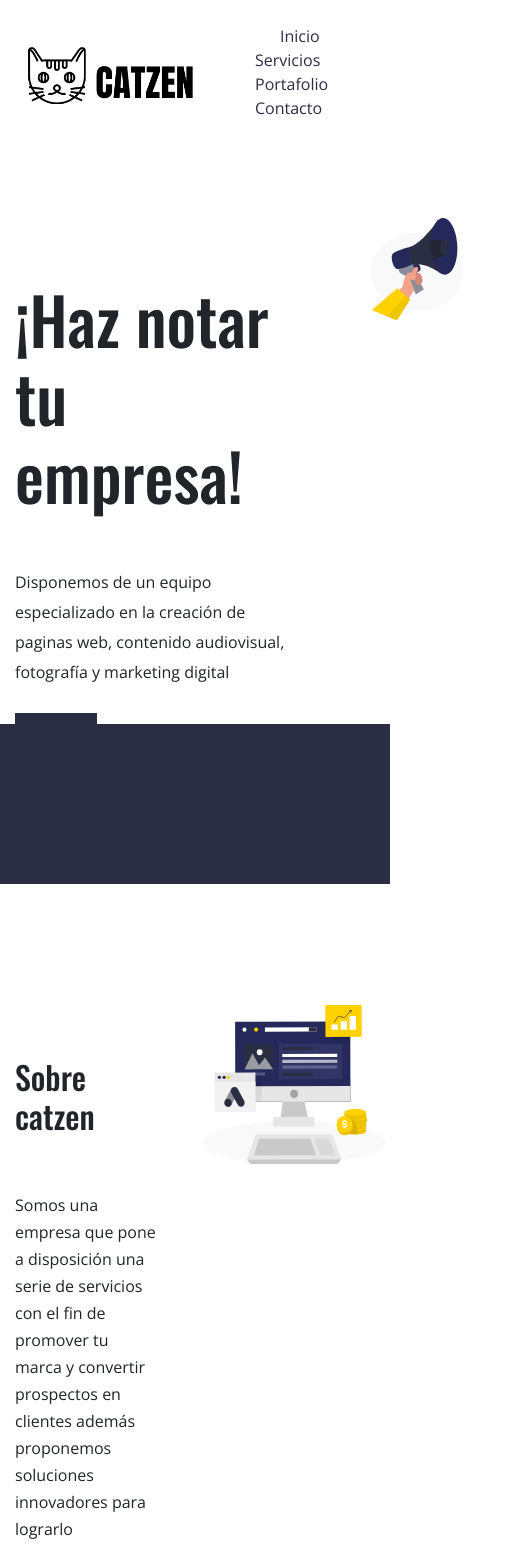
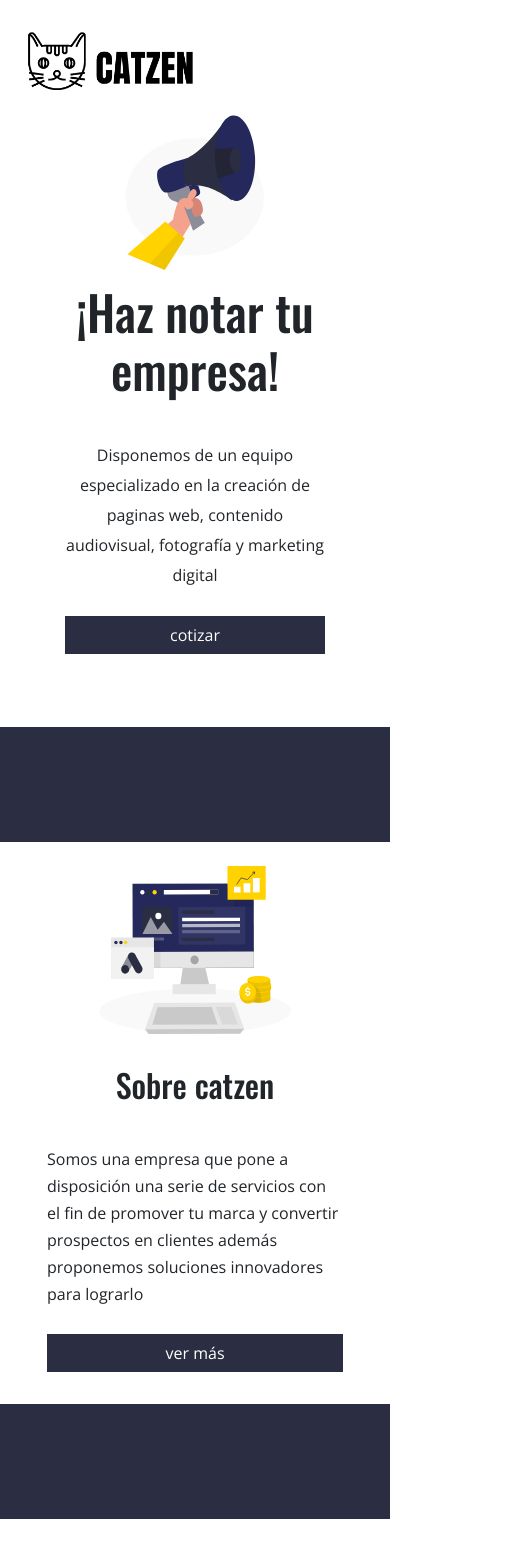
Before and after one commit to leobar37/catzenLanding, a Next.js app: page / in a window 390 px wide. Shown: the top 1567 px of the page, 513 px wide, since content can reach past the window. Built offline with nearby package versions, Linux system fonts and the light colour scheme.

Commit message:
responsive landing catzen

```diff
--- a/src/pages/index.tsx
+++ b/src/pages/index.tsx
@@ -4,9 +4,7 @@ import { Button, Container } from "react-bootstrap";
 import { Swiper, SwiperSlide } from "swiper/react";
 import SwiperCore, { Navigation } from "swiper";
 import Footer from "@components/Footer";
-
 SwiperCore.use([Navigation]);
-
 const Services = () => {
   const services: { name: string; link: string }[] = [
     {
@@ -54,7 +52,11 @@ const GaleryReson = () => {
       <h1 className="title text-center">
         ¿Ques es lo que debe tener en cuenta una empresa?
       </h1>
-      <Swiper navigation className="sllidereason" slidesPerView={1}>
+      <Swiper
+        breakpoints={{ 0: { navigation: false }, 425: { navigation: true } }}
+        className="sllidereason"
+        slidesPerView={1}
+      >
         <SwiperSlide>
           <div className="image">
             <img src="/assets/images/slider/one.jpg" alt="" />
@@ -150,7 +152,7 @@ export default function Home() {
 
       {/* take your business to next level  */}
       <Container>
-        <section className="element_info">
+        <section className="element_info two">
           <div className="element_info__text">
             <h1 className="title">LLEVA TU EMPRESA AL SIGUIENTE NIVEL</h1>
             <p className="paragraph">
@@ -165,7 +167,7 @@ export default function Home() {
           </div>
         </section>
       </Container>
-      <div className="addon_rect" style={{ marginTop: "-70px" }}></div>
+      <div className="addon_rect two" style={{ marginTop: "-70px" }}></div>
       {/* clients */}
       <section className="clients">
         <Container>
@@ -179,7 +181,13 @@ export default function Home() {
         </Container>
         <div className="addon_rect clients_slider">
           <Container>
-            <Swiper slidesPerView={4}>
+            <Swiper
+              breakpoints={{
+                1024: { slidesPerView: 4 },
+                768: { slidesPerView: 3 },
+                0: { slidesPerView: 1 },
+              }}
+            >
               <SwiperSlide>
                 <img src="/assets/images/logos/jeanpaul.png" alt="" />
               </SwiperSlide>
@@ -199,7 +207,13 @@ export default function Home() {
       {/*testimonials */}
       <section className="testimonial">
         <h1 className="title text-center text-capitalize">testimonios</h1>
-        <Swiper centeredSlides={true} slidesPerView={3}>
+        <Swiper
+          centeredSlides={true}
+          breakpoints={{
+            1024: { slidesPerView: 3 },
+            768: { slidesPerView: 2 },
+          }}
+        >
           <SwiperSlide>
             <div className="testimonial__card">
               <div className="image">
--- a/src/styles/globals.scss
+++ b/src/styles/globals.scss
@@ -6,4 +6,21 @@ body {
   padding: 0;
   margin: 0;
   font-family: $open-sans;
+  overflow-x: hidden !important;
+  font-size: 16px;
+  @include media-md {
+    font-size: 14px;
+  }
+  @include media-sm {
+    font-size: 10px;
+  }
+  @include media-ssm {
+    font-size: 8px;
+  }
 }
+
+* {
+  margin: 0;
+  padding: 0;
+  box-sizing: border-box;
+}
--- /dev/null
+++ b/src/styles/sass/_breakpoints.scss
@@ -0,0 +1,45 @@
+@mixin tablet {
+  @media only screen and (min-width: 768px) {
+    @content;
+  }
+}
+
+@mixin desktop {
+  @media only screen and (min-width: 992px) {
+    @content;
+  }
+}
+
+@mixin large {
+  @media only screen and (min-width: 1200px) {
+    @content;
+  }
+}
+@mixin media-lg {
+  @media screen and (max-width: 1200px) {
+    @content;
+  }
+}
+@mixin media-md {
+  @media screen and (max-width: 768px) {
+    @content;
+  }
+}
+
+@mixin media-sm {
+  @media screen and (max-width: 425px) {
+    @content;
+  }
+}
+
+@mixin media-ssm {
+  @media screen and (max-width: 375px) {
+    @content;
+  }
+}
+
+@mixin media_movil {
+  @media screen and (max-width: 720px) {
+    @content;
+  }
+}
--- a/src/styles/sass/_generals.scss
+++ b/src/styles/sass/_generals.scss
@@ -6,6 +6,9 @@
 }
 .title {
   font-family: $oswald;
+  @include media-sm {
+    font-size: 2rem;
+  }
 }
 
 %default_button {
@@ -28,3 +31,40 @@
     transform: scale(1.08);
   }
 }
+
+.socialIcons {
+  text-align: left;
+  a {
+    padding: 10px 10px;
+  }
+  a i {
+    font-size: 2.5rem;
+    color: white;
+  }
+  @include media-md {
+    text-align: center;
+  }
+}
+.footer {
+  background-color: $primary-color;
+  color: white;
+  .content {
+    padding: 25px 0;
+    display: flex;
+    width: 100%;
+    justify-content: space-between;
+    @include media-sm {
+      flex-direction: column;
+      align-items: center;
+      .item {
+        .title {
+          text-align: center;
+        }
+        p {
+          font-size: 1rem;
+          text-align: center;
+        }
+      }
+    }
+  }
+}
--- a/src/styles/sass/_landing.scss
+++ b/src/styles/sass/_landing.scss
@@ -1,30 +1,53 @@
 /* generlas */
 
 .menu_navbar {
+  overflow: hidden;
   a {
     text-decoration: none;
     padding: 10px 25px;
     font-weight: 400;
     // font-family: $open-sans;
   }
+
+  /* responsive  menu bar */
+
+  @include media-sm {
+    display: none;
+  }
 }
-
 .hero {
   height: 100vh;
   position: relative;
+  overflow-x: hidden;
   .addon_rect {
     width: 100%;
     height: 10rem;
     bottom: 6rem;
     position: absolute;
   }
+  /***************************responsive hero*************************************/
+  @include media-md {
+    height: 80vh;
+    .addon_rect {
+      bottom: 1rem;
+    }
+  }
+  @include media-sm {
+    height: 90vh;
+    .addon_rect {
+      bottom: 1.5rem;
+    }
+  }
+
+  /***************************responsive hero*************************************/
 }
+
 .header {
   display: flex;
   padding: 100px 0;
   &__text {
     .title {
-      font-size: 65px;
+      font-size: 5rem;
     }
     p {
       font-weight: 300;
@@ -41,6 +64,64 @@
       width: 100%;
     }
   }
+  /***************************responsive header*************************************/
+  @include media-lg {
+    .header__image {
+      img {
+        object-fit: cover;
+        transform: scale(1.4);
+      }
+    }
+  }
+  @include media-md {
+    padding: 0px 0;
+    margin: 25px 50px;
+    .header__text {
+      .title {
+        font-size: 3rem;
+      }
+    }
+    .header__image {
+      flex-basis: 100%;
+      width: 100%;
+      img {
+        margin-top: 2rem;
+        width: 160%;
+        margin-left: -50px;
+      }
+    }
+  }
+
+  /* mobile */
+
+  @include media-sm {
+    flex-direction: column;
+    .header__image {
+      order: 1;
+      width: 100%;
+      // border: 2px solid black;
+      display: flex;
+      justify-content: center;
+      img {
+        margin: 0 auto !important;
+        width: 60%;
+      }
+    }
+    .header__text {
+      display: flex;
+      justify-content: center;
+      flex-direction: column;
+      order: 2;
+      .title {
+        text-align: center;
+      }
+      p {
+        text-align: center;
+      }
+    }
+  }
+
+  /***************************responsive header*************************************/
 }
 
 .addon_rect {
@@ -50,15 +131,13 @@
   background-color: $primary-color;
   display: flex;
   align-items: center;
-}
-.socialIcons {
-  text-align: left;
-  a {
-    padding: 10px 10px;
+  @include media-md {
+    &.two {
+      margin-top: 1rem !important;
+    }
   }
-  a i {
-    font-size: 2.5rem;
-    color: white;
+  @include media-sm {
+    height: 115px !important;
   }
 }
 
@@ -77,12 +156,63 @@
   &__image {
     flex: 60%;
     img {
-      transform: scale(1.1) translateX(25px);
       width: 100%;
     }
   }
+  overflow: hidden;
+  /***************************responsive*************************************/
+  @include media-md {
+    margin: 0rem 2rem;
+    flex-direction: row;
+    align-items: flex-start;
+    margin-bottom: 4rem;
+    &.two {
+      .element_info__text {
+        padding: 0 25px;
+      }
+    }
+    .element_info__image {
+      overflow: visible;
+      max-width: 250px;
+      align-self: flex-end;
+      img {
+        transform: scale(1.4);
+      }
+    }
+    .element_info__text {
+      align-self: flex-start;
+      .title {
+        padding: 10px 0;
+      }
+    }
+  }
+  @include media-sm {
+    flex-direction: column;
+    .element_info__text {
+      order: 2;
+      display: flex;
+      justify-content: center;
+      flex-direction: column;
+      .title {
+        text-align: center;
+      }
+    }
+    .element_info__image {
+      order: 1;
+      width: 100%;
+      margin: 0 auto;
+      img {
+        transform: scale(1);
+      }
+    }
+  }
+
+  /***************************responsive*************************************/
 }
 
+/*=============================================
+=            services            =
+=============================================*/
 .services {
   margin: 50px 0;
   .items {
@@ -90,6 +220,9 @@
     display: grid;
     grid-gap: 35px;
     grid-template-columns: repeat(2, 1fr);
+    @include media-sm {
+      grid-template-columns: 1fr;
+    }
   }
   .item {
     min-width: 300px;
@@ -122,6 +255,8 @@
   }
 }
 
+/* galery  one  */
+
 .galery_reason {
   margin-top: 2rem;
   /* separate buttons*/
@@ -146,7 +281,6 @@
     margin-top: 3rem;
     .swiper-slide {
       height: 85vh;
-
       position: relative;
     }
     %base_elements {
@@ -189,7 +323,57 @@
         }
       }
     }
+    /***************************responsive slider reason*************************************/
+    @include media-sm {
+      .content {
+        .title {
+          font-size: 2rem;
+        }
+        .paragraph {
+          font-size: 1rem;
+          padding: 0 15px;
+        }
+      }
+      .image {
+        img {
+          position: static !important;
+          object-fit: cover;
+        }
+      }
+    }
+
+    /***************************responsive slider reason*************************************/
   }
+  /***************************responsive*************************************/
+  @include media-md {
+    .swiper-button-next,
+    .swiper-button-prev {
+      margin-top: 20%;
+    }
+    .swiper-button-next {
+      padding-left: 25px;
+    }
+    .sllidereason {
+      .swiper-slide {
+        height: 60vh;
+      }
+    }
+  }
+  @include media-sm {
+    .swiper-button-next,
+    .swiper-button-prev {
+      margin-top: 22%;
+    }
+    .swiper-button-next {
+      padding-left: 50px;
+    }
+    .sllidereason {
+      .swiper-slide {
+        height: 34vh;
+      }
+    }
+  }
+  /***************************responsive*************************************/
 }
 
 .clients {
@@ -225,6 +409,9 @@
     align-items: center;
     box-shadow: -1px 2px 40px -20px rgba(0, 0, 0, 1);
     /* avatar */
+    @include media-ssm {
+      width: 280px;
+    }
     .image {
       box-shadow: -1px 2px 40px -20px rgba(0, 0, 0, 1);
       margin: 25px;
@@ -267,14 +454,3 @@
     }
   }
 }
-
-.footer {
-  background-color: $primary-color;
-  color: white;
-  .content {
-    padding: 25px 0;
-    display: flex;
-    width: 100%;
-    justify-content: space-between;
-  }
-}
--- a/src/styles/sass/main.scss
+++ b/src/styles/sass/main.scss
@@ -1,3 +1,4 @@
+@import "breakpoints";
 @import "variables";
 @import "generals";
 @import "landing";
```
